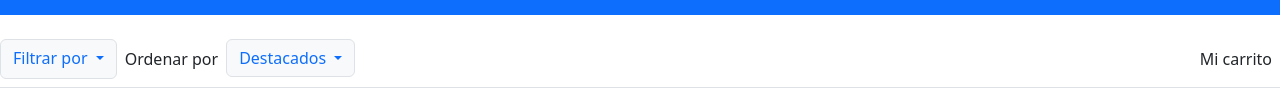
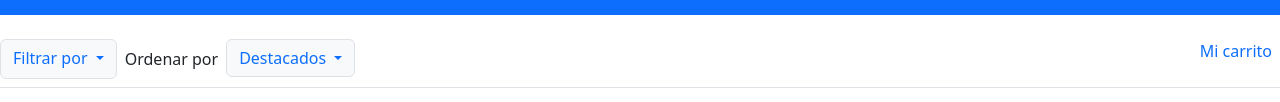
Before and after one commit to Gonzalof90/tiendamovistar, a plain HTML site: page index.html in a window 1280 px wide. Shown: the part 430-532 px from the top of the page. Drawn offline with nearby package versions, Linux system fonts and the light colour scheme.

Commit message:
agregué el link al carrito

```diff
--- a/index.html
+++ b/index.html
@@ -210,7 +210,7 @@
 
             </div>
             <div>
-                <p class="m-2">Mi carrito</p>
+                <a class="m-2 text-decoration-none" href="">Mi carrito</a>
             </div>
         </div>
         <!-- galería celulares -->
```
